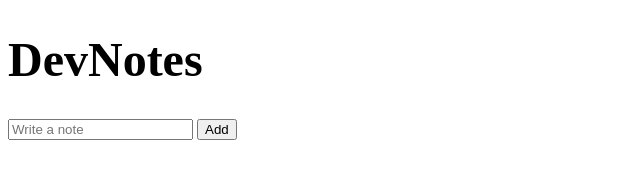
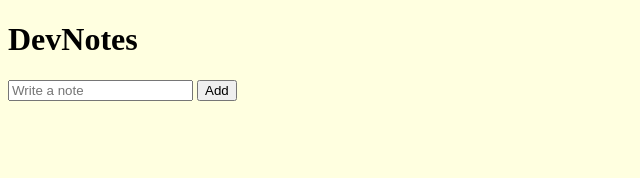
Before and after one commit to MananRoy1/Git-Practice, a plain HTML site: page index.html in a window 1280 px wide. Shown: the whole page, without its empty margins (0-640 px from the left). Drawn offline with Linux system fonts and the light colour scheme.

Commit message:
Add background color

```diff
--- a/style.css
+++ b/style.css
@@ -1,3 +1,4 @@
-h1 {
-  font-size: 3rem;
+
+body {
+  background: lightyellow;
 }
```
